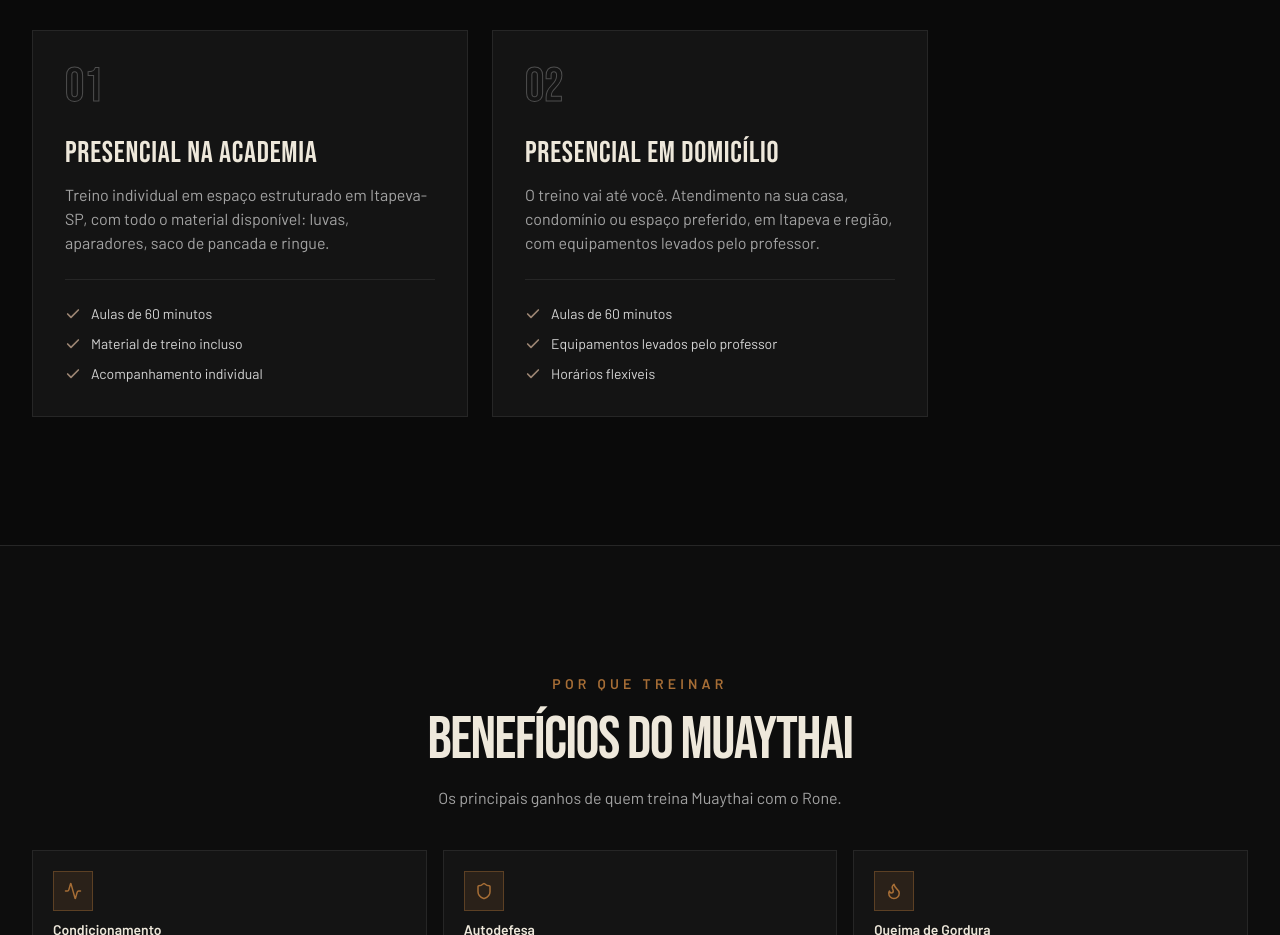
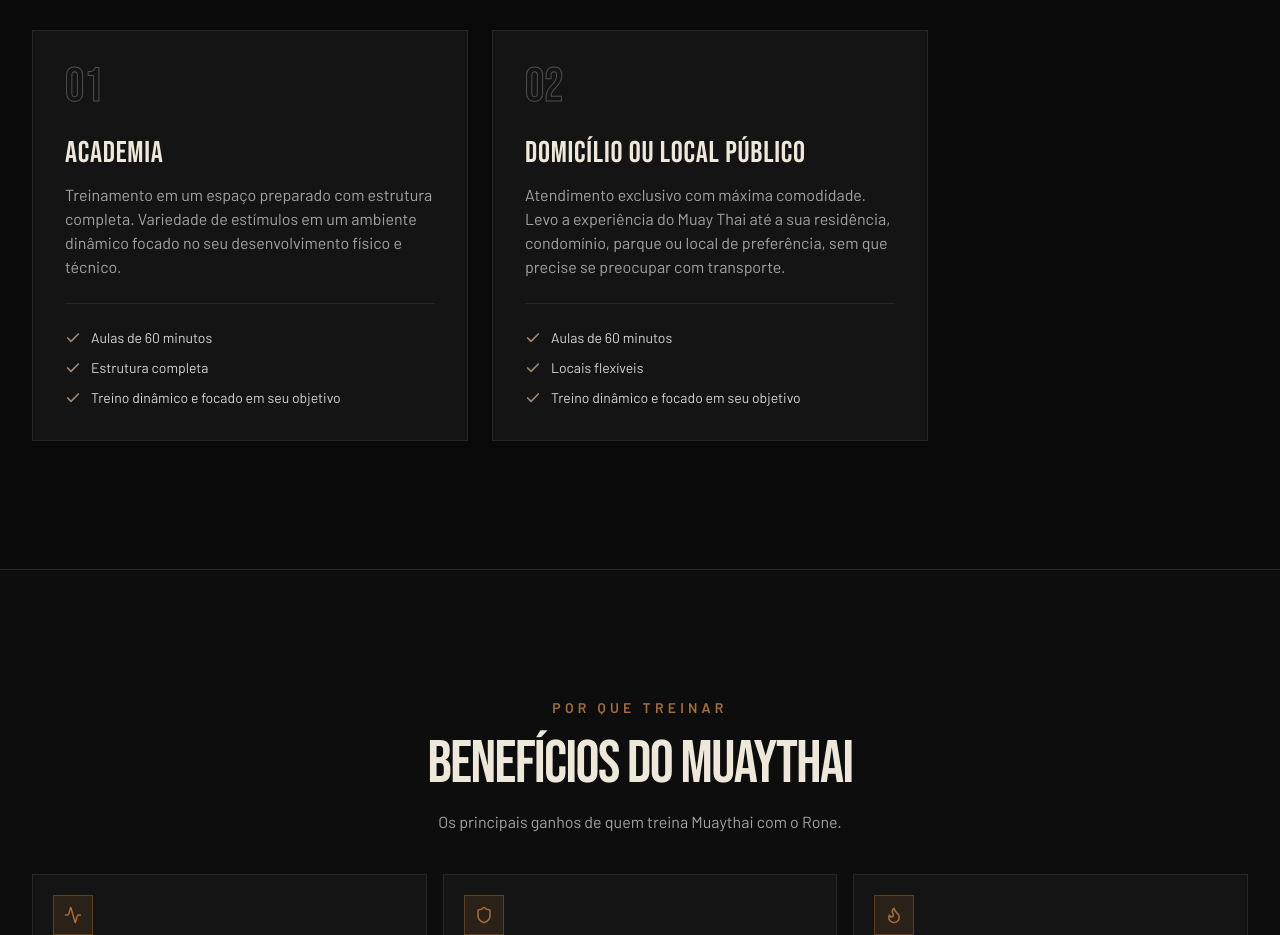
Before and after one commit to RoneAlexandre/personal, a React (Create React App) app in the folder frontend/: page / in a window 1280 px wide. Shown: the part 3280-4215 px from the top of the page. Built offline with nearby package versions, Linux system fonts and the light colour scheme.

Commit message:
Update titles and descriptions in content.js

```diff
--- a/frontend/src/data/content.js
+++ b/frontend/src/data/content.js
@@ -44,17 +44,17 @@ export const IMAGES = {
 export const FORMATS = [
     {
         number: "01",
-        title: "Presencial na Academia",
+        title: "Academia",
         description:
-            "Treino individual em espaço estruturado em Itapeva-SP, com todo o material disponível: luvas, aparadores, saco de pancada e ringue.",
-        includes: ["Aulas de 60 minutos", "Material de treino incluso", "Acompanhamento individual"],
+            "Treinamento em um espaço preparado com estrutura completa. Variedade de estímulos em um ambiente dinâmico focado no seu desenvolvimento físico e técnico.",
+        includes: ["Aulas de 60 minutos", "Estrutura completa", "Treino dinâmico e focado em seu objetivo"],
     },
     {
         number: "02",
-        title: "Presencial em Domicílio",
+        title: "Domicílio ou Local Público",
         description:
-            "O treino vai até você. Atendimento na sua casa, condomínio ou espaço preferido, em Itapeva e região, com equipamentos levados pelo professor.",
-        includes: ["Aulas de 60 minutos", "Equipamentos levados pelo professor", "Horários flexíveis"],
+            "Atendimento exclusivo com máxima comodidade. Levo a experiência do Muay Thai até a sua residência, condomínio, parque ou local de preferência, sem que precise se preocupar com transporte.",
+        includes: ["Aulas de 60 minutos", "Locais flexíveis", "Treino dinâmico e focado em seu objetivo"],
     },
 ];
 
```
